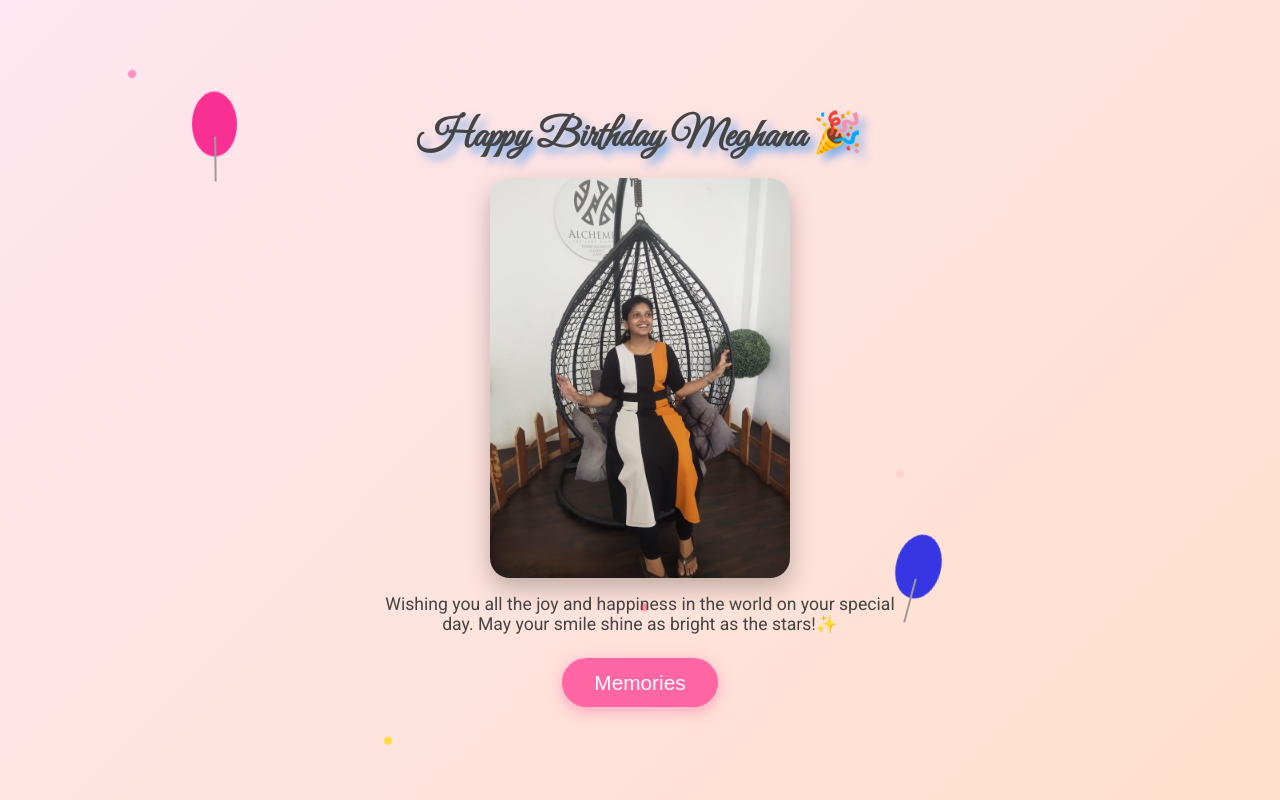
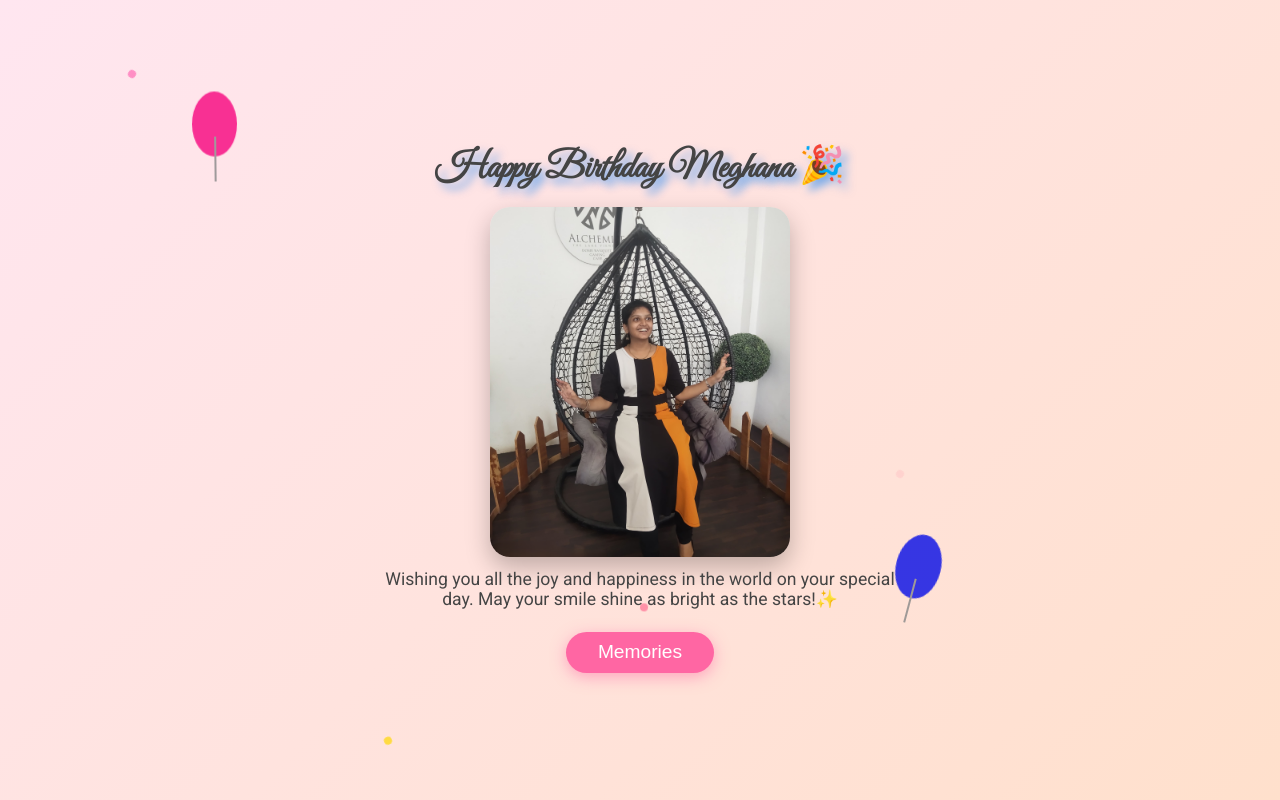
Before and after one commit to Balaji796/Meghana, a Django app: page / in a window 1280 px wide. Run offline with Django 4.2, Linux system fonts and the light colour scheme.

Commit message:
Update home.html

```diff
--- a/meghana/templates/home.html
+++ b/meghana/templates/home.html
@@ -38,7 +38,7 @@
 
     h1 {
       font-family: 'Great Vibes', cursive;
-      font-size: 2.5rem;
+      font-size: 2.3rem;
       margin: 1rem 0 0.5rem;
       text-shadow: 6px 6px 8px rgba(6, 124, 243, 0.5);
     }
@@ -46,9 +46,9 @@
     .profile-img {
       width: 100%;
       max-width: 300px;
-      height: auto;
+      height: 350px;
       border-radius: 20px;
-      margin: 0.5rem 0;
+      margin: 0.4rem 0;
       box-shadow: 0 10px 25px rgba(0, 0, 0, 0.25);
       animation: popIn 1.2s ease;
       object-fit: cover;
@@ -56,16 +56,16 @@
 
     .message {
       font-size: 1.1rem;
-      margin: 0.5rem 0;
+      margin: 0.4rem 0;
       animation: fadeIn 2s ease;
       max-width: 90%;
     }
 
     .memories-btn {
-      padding: 0.8rem 2rem;
+      padding: 0.6rem 2rem;
       background-color: #ff66a3;
       color: white;
-      font-size: 1.3rem;
+      font-size: 1.2rem;
       border: none;
       border-radius: 25px;
       cursor: pointer;
```
